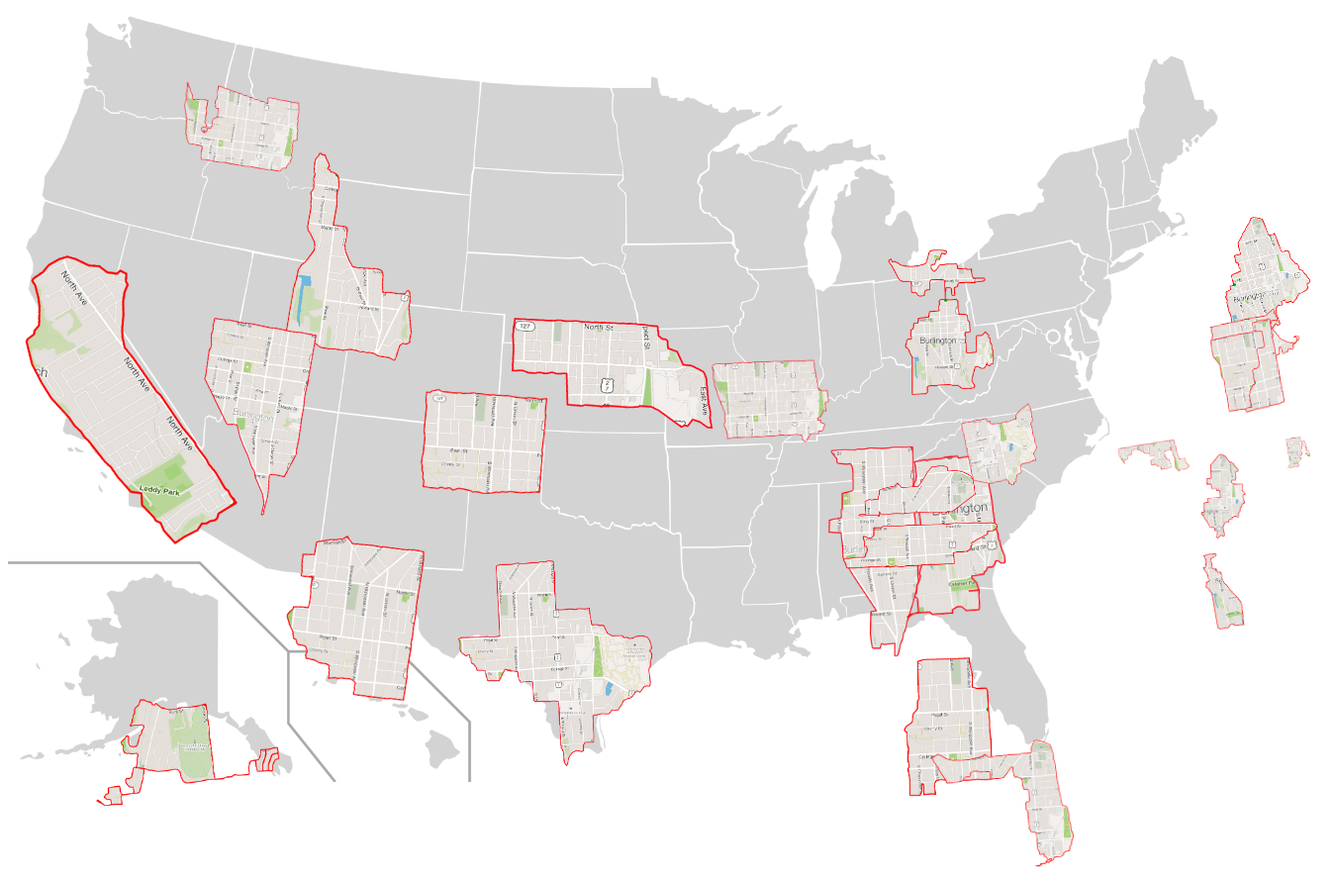
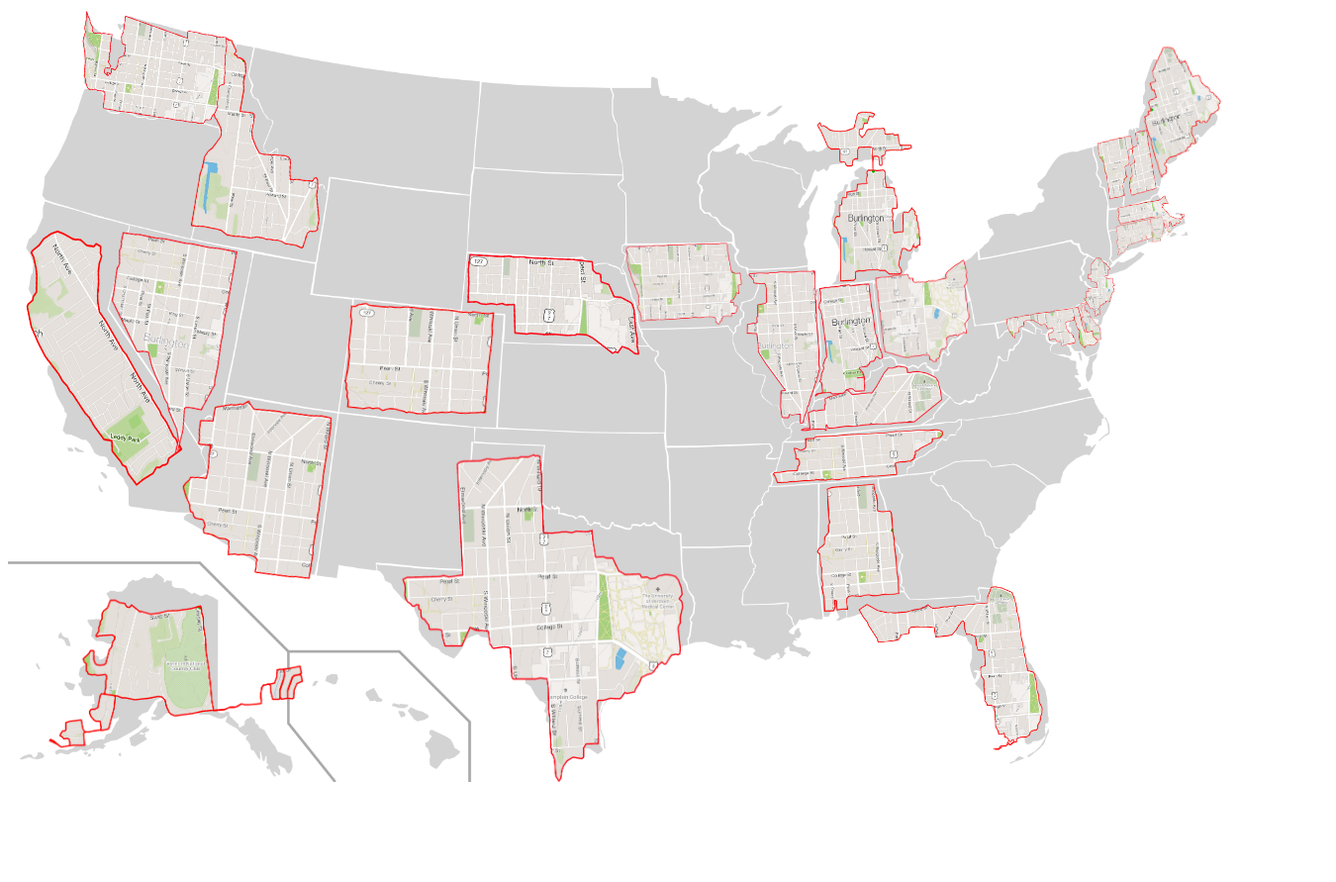
Before and after one commit to KyleMit/united-shapes-of-america, a plain HTML site: page index.html in a window 1280 px wide. Shown: the whole page at 99% size, 1350 px wide, since content can reach past the window. After the commit the page ends 804 px from the top, so only its background shows below. Drawn offline with Linux system fonts and the light colour scheme.

Commit message:
update styles

```diff
--- a/style.css
+++ b/style.css
@@ -1,4 +1,4 @@
-.container {
+#container {
   position: relative;
 }
 img.background {
@@ -6,32 +6,37 @@ img.background {
 }
 a img {
   position: absolute;
-  transition: all 2s;
+  transition: all 1s;
 }
-#Alabama       img {top: 68%; left: 62%;   width:25%; transform: scale(.5    )rotate(0deg  );}
-#Alaska        img {top: 80%; left:  2%;   width:25%; transform: scale(.7    )rotate(0deg  );}
-#Arizona       img {top: 57%; left: 15%;   width:25%; transform: scale(.6    )rotate(10deg );}
-#California    img {top: 30%; left: -3%;   width:25%; transform: scale(1.1   )rotate(8deg  );}
-#Colorado      img {top: 42%; left: 25%;   width:25%; transform: scale(.65   )rotate(6deg  );}
-#Conneticut    img {top: 35%; left: 87.5%; width:25%; transform: scale(.15   )rotate(-11deg);}
-#Delaware      img {top: 45%; left: 85%;   width:25%; transform: scale(.2    )rotate(-10deg);}
-#Florida       img {top: 84%; left: 67%;   width:25%; transform: scale(.5    )rotate(-2deg );}
-#Idaho         img {top:  8%; left: 15%;   width:25%; transform: scale(.6    )rotate(10deg );}
-#Illinois      img {top: 40%; left: 57%;   width:25%; transform: scale(.5    )rotate(0deg  );}
-#Indiana       img {top: 42%; left: 63%;   width:25%; transform: scale(.5    )rotate(-5deg );}
-#Iowa          img {top: 35%; left: 48.5%; width:25%; transform: scale(.45   )rotate(0deg  );}
-#Kentucky      img {top: 50%; left: 60%;   width:25%; transform: scale(.5    )rotate(0deg  );}
-#Maine         img {top: 11%; left: 87.5%; width:25%; transform: scale(.4    )rotate(-12deg);}
-#Maryland      img {top: 46%; left: 79%;   width:25%; transform: scale(.25   )rotate(-7deg );}
-#Massachussets img {top: 30%; left: 87%;   width:25%; transform: scale(.35   )rotate(-10deg);}
-#Michigan      img {top: 18%; left: 62%;   width:25%; transform: scale(.5    )rotate(0deg  );}
-#Nebraska      img {top: 35%; left: 35%;   width:25%; transform: scale(.85,.8)rotate(5deg  );}
-#Nevada        img {top: 31%; left:  7%;   width:25%; transform: scale(.65   )rotate(12deg );}
-#New-Hampshire img {top: 22%; left: 87.5%; width:25%; transform: scale(.25,.3)rotate(-10deg);}
-#NewJersey     img {top: 38%; left: 84.5%; width:25%; transform: scale(.25   )rotate(0deg  );}
-#Ohio          img {top: 38%; left: 67%;   width:25%; transform: scale(.38   )rotate(-9deg );}
-#Rhode-Island  img {top: 33%; left: 90.5%; width:25%; transform: scale(.1    )rotate(-8deg );}
-#Tennesse      img {top: 59%; left: 60%;   width:25%; transform: scale(.6,.5 )rotate(0deg  );}
-#Texas         img {top: 64%; left: 31%;   width:25%; transform: scale(.7    )rotate(0deg  );}
-#Vermont       img {top: 22%; left: 86%;   width:25%; transform: scale(.25   )rotate(-8deg );}
-#Washington    img {top:  1%; left:  6%;   width:25%; transform: scale(.45   )rotate(11deg );}
+#Alabama       img {top: 58%; left: 61.5%;   width:11.2%; transform: scaleY(1.0)rotate(-2deg  );}
+#Alaska        img {top: 70%; left:  2%;   width:24%; transform: scaleY(1.0)rotate(0deg  );}
+#Arizona       img {top: 48%; left: 12%;   width:16%; transform: scaleY(1.0)rotate(10deg );}
+#California    img {top: 29%; left: -2%;   width:20%; transform: scaleY(1.2)rotate(8deg  );}
+#Colorado      img {top: 35%; left: 23%;   width:19%; transform: scaleY(0.9)rotate(6deg  );}
+#Conneticut    img {top: 27.7%; left: 87.5%; width:4%; transform: scaleY(1.0)rotate(-11deg);}
+#Delaware      img {top: 37.6%; left: 85%;   width:2.5%; transform: scaleY(1.0)rotate(-10deg);}
+#Florida       img {top: 73%; left: 67%;   width:16%; transform: scaleY(1.0)rotate(-2deg );}
+#Idaho         img {top:  4%; left: 13%;   width:15%; transform: scaleY(1.0)rotate(10deg );}
+#Illinois      img {top: 32%; left: 57%;   width:10%; transform: scaleY(0.9)rotate(0deg  );}
+#Indiana       img {top: 34%; left: 62.5%;   width:8.5%; transform: scaleY(1.0)rotate(-5deg );}
+#Iowa          img {top: 29%; left: 48.5%; width:11%; transform: scaleY(1.0)rotate(0deg  );}
+#Kentucky      img {top: 43%; left: 61%;   width:15%; transform: scaleY(1.0)rotate(-2deg  );}
+#Maine         img {top: 5%; left: 88.2%; width:9%; transform: scaleY(1.0)rotate(-16deg);}
+#Maryland      img {top: 38%; left: 79%;   width:8%; transform: scaleY(1.0)rotate(-7deg );}
+#Massachussets img {top: 24%; left: 87.5%;   width:6.5%; transform: scaleY(0.9)rotate(-10deg);}
+#Michigan      img {top: 14%; left: 62.5%;   width:12%; transform: scaleY(1.2)rotate(0deg  );}
+#Nebraska      img {top: 30%; left: 34%;   width:18%; transform: scaleY(1.0)rotate(5deg  );}
+#Nevada        img {top: 28%; left:  4%;   width:18%; transform: scaleY(1.0)rotate(12deg );}
+#New-Hampshire img {top: 17%; left: 88%; width:4%; transform: scaleY(1.3)rotate(-10deg);}
+#NewJersey     img {top: 32%; left: 84.5%; width:4.3%; transform: scaleY(1.0)rotate(0deg  );}
+#Ohio          img {top: 31%; left: 67%;   width:12%; transform: scaleY(1.0)rotate(-4deg );}
+#Rhode-Island  img {top: 27%; left: 90.5%; width:2%; transform: scaleY(1.0)rotate(-8deg );}
+#Tennesse      img {top: 51%; left: 59%;   width:16.5%; transform: scaleY(0.8)rotate(-2deg  );}
+#Texas         img {top: 58%; left: 30%;   width:25%; transform: scaleY(1.1)rotate(0deg  );}
+#Vermont       img {top: 17.5%; left: 86.2%;   width:4%; transform: scaleY(1.2)rotate(-8deg );}
+#Washington    img {top:  1%; left:  5%;   width:14%; transform: scaleY(1.0)rotate(11deg );}
+
+#container a img:hover {
+  width:20%;
+  transform: scale(1,1)rotate(0deg);
+}
```
